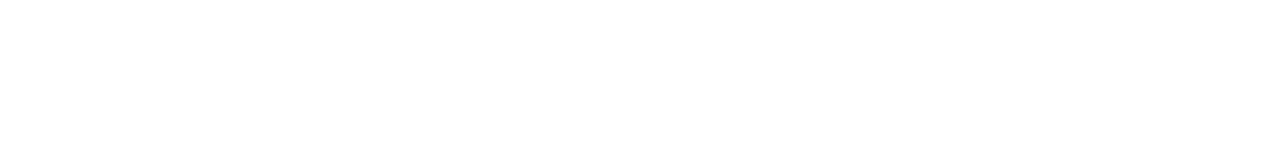
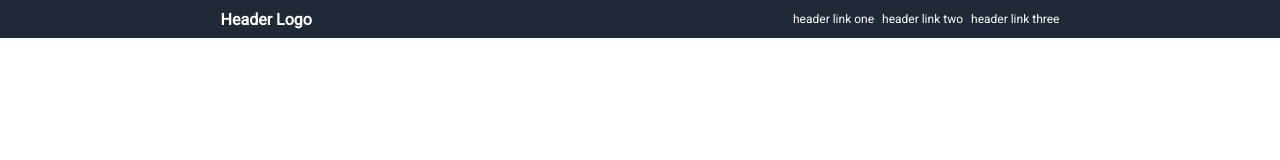
Before and after one commit to daknob77/odin-landing-page, a plain HTML site: page index.html in a window 1280 px wide. Drawn offline with Linux system fonts and the light colour scheme.

Commit message:
Add Header text and links Add font-family to body Add flex to Header

```diff
--- a/index.html
+++ b/index.html
@@ -5,8 +5,18 @@
     <meta name="viewport" content="width=device-width, initial-scale=1.0">
     <title>Landing Page</title>
     <link rel="stylesheet" href="styles.css">
+    <link href='https://fonts.googleapis.com/css?family=Roboto'
+    rel='stylesheet'>
 </head>
 <body>
+    <div class='header'>
+        Header Logo
+        <ul>
+            <li>header link one</li>
+            <li>header link two</li>
+            <li>header link three</li>
+        </ul>
+    </div>
 
 </body>
 
--- a/styles.css
+++ b/styles.css
@@ -0,0 +1,21 @@
+body {
+    font-family:Roboto;
+    margin:0;
+}
+
+.header {
+    background-color: #1F2937;
+    color: white;
+    display:flex;
+    justify-content: space-around;
+    font-weight: bold;
+    align-items: center;
+}
+
+.header > ul {
+    font-weight: lighter;
+    list-style: none;
+    display:flex;
+    gap:8px;
+    font-size: 12px;
+}
```
